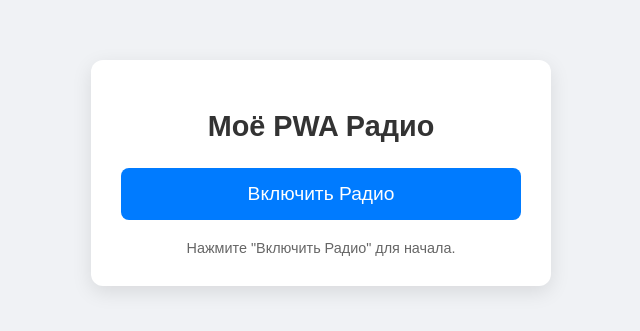
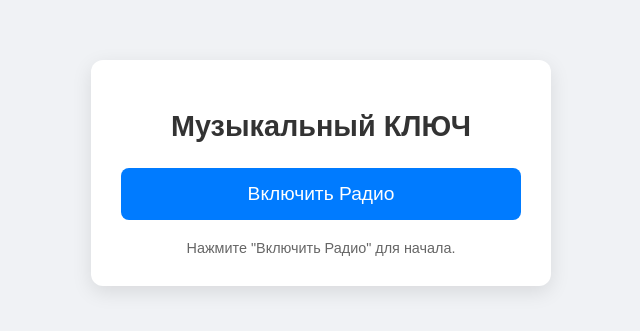
Before and after one commit to romano1d/my_app_1, a plain HTML site: page index.html in a window 1280 px wide. Shown: the part 227-558 px from the top of the page, without its empty margins (319-959 px from the left). Drawn offline with Linux system fonts and the light colour scheme.

Commit message:
Update index.html

```diff
--- a/index.html
+++ b/index.html
@@ -12,7 +12,7 @@
 </head>
 <body>
     <div class="container">
-        <h1>Моё PWA Радио</h1>
+        <h1>Музыкальный КЛЮЧ</h1>
 
         <!-- Аудиоплеер (скрыт, управляется JS) -->
         <audio id="audioPlayer" preload="auto" crossorigin="anonymous">
```
